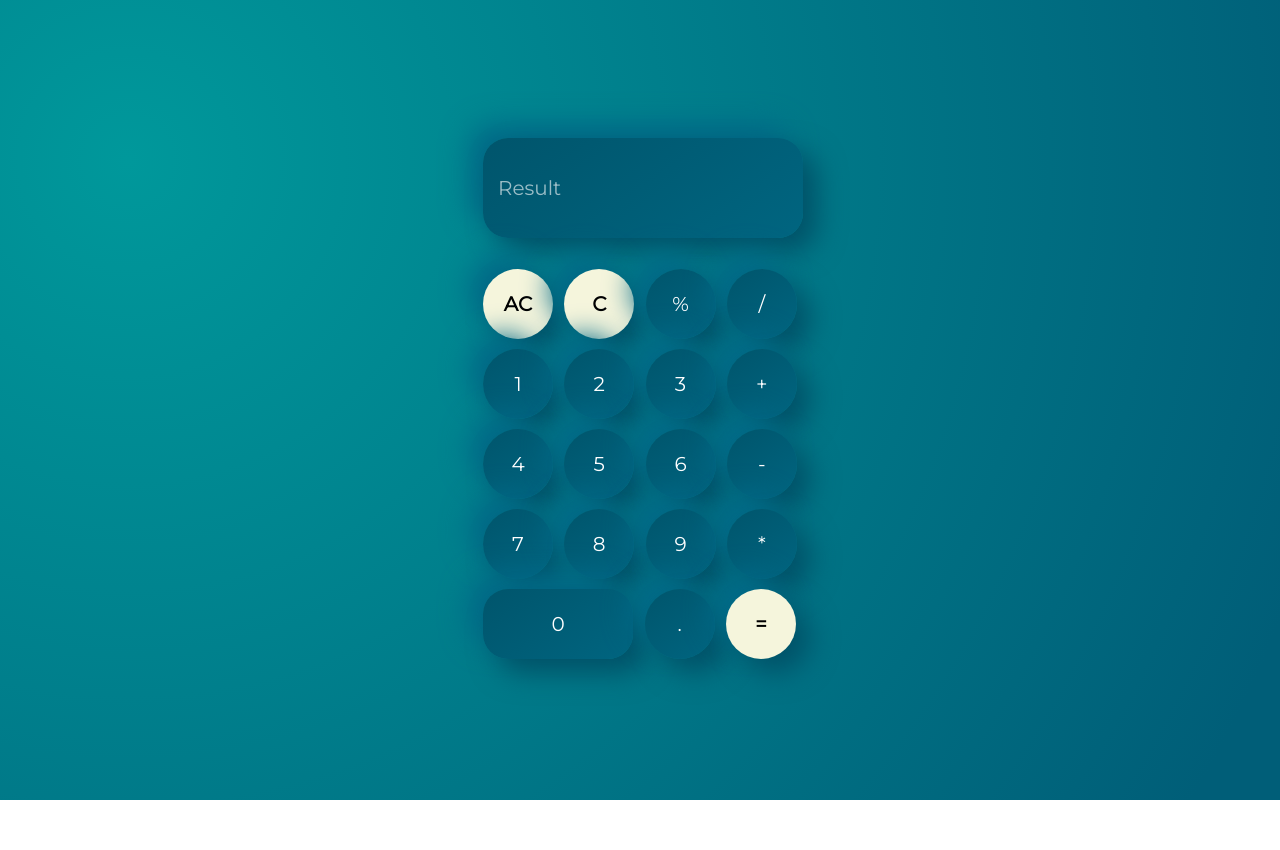
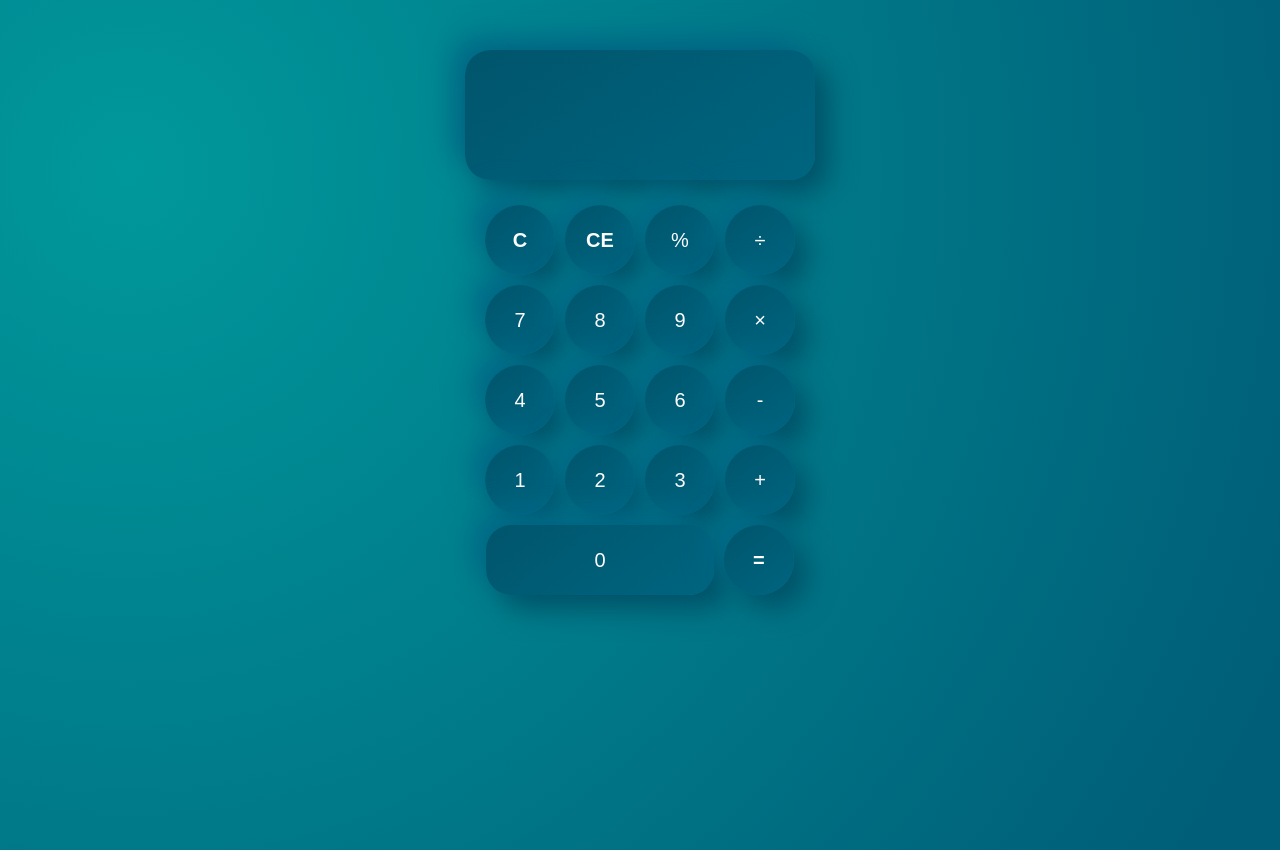
Before and after one commit to saintmarc-michel/Calculator, a plain HTML site: page index.html in a window 1280 px wide. Before the commit the page ends 800 px from the top, so only its background shows below. Drawn offline with Linux system fonts and the light colour scheme.

Commit message:
Add files via upload

```diff
--- a/index.html
+++ b/index.html
@@ -11,7 +11,7 @@
 </head>
 <body>
 
-    <div class="wrapper">
+    <!-- <div class="wrapper">
         <div class="container">
 
             <div class="display-row">
@@ -51,8 +51,51 @@
                 <input type="button" value="=" onclick="calculate(result.value)" id="evale-btn">
             </div>
         </div>
+    </div> -->
+
+
+<div id="container">
+    <div id="calculator">
+
+        <div id="result">
+            <div id="history">
+                <p id="history-value"></p>
+            </div>
+            <div id="output">
+                <p id="output-value"></p>
+            </div>
+        </div>
+        <div id="keyword">
+
+            <button class="operator" id="clear">C</button>
+            <button class="operator" id="backspace">CE</button>
+            <button class="operator" id="%">%</button>
+            <button class="operator" id="/">&#247;</button>
+
+            <button class="number" id="7">7</button>
+            <button class="number" id="8">8</button>
+            <button class="number" id="9">9</button>
+            <button class="operator" id="*">&times;</button>
+
+            <button class="number" id="4">4</button>
+            <button class="number" id="5">5</button>
+            <button class="number" id="6">6</button>
+            <button class="operator" id="-">-</button>
+
+            <button class="number" id="1">1</button>
+            <button class="number" id="2">2</button>
+            <button class="number" id="3">3</button>
+            <button class="operator" id="+">+</button>
+
+            <button class="number zero-btn" id="0">0</button>
+            <button class="operator evale-btn" id="=">=</button>
+
+        </div>
+
     </div>
+</div>
 
-    <script src="./script.js"></script>
+
+<script src="./script.js"></script>
 </body>
 </html>
--- a/script.js
+++ b/script.js
@@ -1,43 +1,128 @@
-const res = document.getElementById("result");
+// const res = document.getElementById("result");
 
 
-function calculate(value){
+// function calculate(value){
 
-    const calculatedValue = eval(value || null);
+//     const calculatedValue = eval(value || null);
 
-    if (isNaN(calculatedValue)) {
-        res.value = "Can't divide 0 with 0";
-        setTimeout(() => {
-            res.value ="";
-        }, 1300);
-    } else{
-        res.value = calculatedValue;
-    }
+//     if (isNaN(calculatedValue)) {
+//         res.value = "";
+//         setTimeout(() => {
+//             res.value = "";
+//         }, 1300);
+//     } else{
+//         res.value = calculatedValue;
+//     }
 
+// }
+
+// function liveScreen(enteredValue){
+
+//     if (!res.value){
+//         res.value = "";
+//     }
+//     res.value += enteredValue;
+
+// }
+
+// document.addEventListener("keydown", keyboardInputHandler);
+
+// function keyboardInputHandler(e) {
+//     e.preventDefault();
+// }
+
+// function eraseNum() {
+
+//    let res1 = res.value
+//     let res2 = res1.slice(0, -1);
+
+//     document.getElementById("result").value= res2
+// }
+
+
+
+
+
+
+function getHistory(){
+	return document.getElementById("history-value").innerText;
+}
+function printHistory(num){
+	document.getElementById("history-value").innerText=num;
+}
+function getOutput(){
+	return document.getElementById("output-value").innerText;
+}
+function printOutput(num){
+	if(num==""){
+		document.getElementById("output-value").innerText=num;
+	}
+	else{
+		document.getElementById("output-value").innerText=getFormattedNumber(num);
+	}
 }
 
-
-// Displays entered value on screen.
-function liveScreen(enteredValue){
-
-    if (!res.value){
-        res.value = "";
-    }
-    res.value += enteredValue;
+function getFormattedNumber(num){
+	if(num=="-"){
+		return "";
+	}
+	var n = Number(num);
+	var value = n.toLocaleString("en");
+	return value;
 }
 
-//adding event handler on the document to handle keyboard inputs
-document.addEventListener("keydown", keyboardInputHandler);
-
-//function to handle keyboard inputs
-function keyboardInputHandler(e) {
-    e.preventDefault();
+function reverseNumberFormat(num){
+	return Number(num.replace(/,/g,''));
 }
 
-function eraseNum() {
+var operator = document.getElementsByClassName("operator");
+for(var i =0;i<operator.length;i++){
+	operator[i].addEventListener('click',function(){
+		if(this.id=="clear"){
+			printHistory("");
+			printOutput("");
+		}
+		else if(this.id=="backspace"){
+			var output=reverseNumberFormat(getOutput()).toString();
+			if(output){//if output has a value
+				output= output.substr(0,output.length-1);
+				printOutput(output);
+			}
+		}
+		else{
+			var output=getOutput();
+			var history=getHistory();
+			if(output==""&&history!=""){
+				if(isNaN(history[history.length-1])){
+					history= history.substr(0,history.length-1);
+				}
+			}
+			if(output!="" || history!=""){
+				output= output==""?output:reverseNumberFormat(output);
+				history=history+output;
+				if(this.id=="="){
+					var result=eval(history);
+					printOutput(result);
+					printHistory("");
+				}
+				else{
+					history=history+this.id;
+					printHistory(history);
+					printOutput("");
+				}
+			}
+		}
 
-   let res1 = res.value
-    let res2 = res1.slice(0, -1);
+	});
+}
 
-    document.getElementById("result").value= res2
+var number = document.getElementsByClassName("number");
+for(var i =0;i<number.length;i++){
+	number[i].addEventListener('click',function(){
+		var output=reverseNumberFormat(getOutput());
+		if(output!=NaN){ //if output is a number
+			output=output+this.id;
+			printOutput(output);
+		}
+	});
 }
--- a/style.css
+++ b/style.css
@@ -1,40 +1,68 @@
 @import url('https://fonts.googleapis.com/css2?family=Montserrat&display=swap');
 
-*, *::before, *::after {
-    box-sizing: border-box;
-    font-family: 'Montserrat', sans-serif;
-    -webkit-appearance: none;
-    font-size: 20px;
-}
+
 
 body{
     margin: 0;
     padding: 0;
+    font-family: 'Montserrat', sans-serif;
     background-image: radial-gradient( circle farthest-corner at 10% 20%,
     rgba(0,152,155,1) 0.1%, rgba(0,94,120,1) 94.2% );
 }
-::placeholder {
-    color: rgba(255, 255, 255, 0.603);
+
+#container{
+    width: 100%;
+    height: 100vh;
+    margin-top: 50px;
+}
+#calculator{
+    width: 350px;
+    height: 550px;
+    margin: 0 auto;
+    border-radius: 20px;
 }
 
-.display-row{
-    margin-bottom: 25px;
+#result{
+    height: 130px;
+    background-color: rgba(0,94,120,1);
+    border-radius: 25px;
+    background: linear-gradient(145deg, #00556c, #006580);
+    box-shadow:  14px 14px 28px #005268,
+    -14px -14px 28px #006a88;
+    margin-bottom: 20px;
+    color: white;
 }
-.wrapper{
-   display: flex;
-   justify-content: center;
-   flex-direction: column;
-   align-items: center;
-   transition: all 0.8s;
-   width: 100%;
-   height: 100vh;
+#history-value{
+    color: beige;
 }
-
-.container{
-    width: 320px;
+#keyword{
+    display: flex;
+    flex-wrap: wrap;
+    justify-content: center;
+    align-items: center;
+    height: 400px;
 }
-
-input{
+#keyword .zero-btn{
+    width: 65%;
+    border-radius: 25px;
+}
+#history{
+    text-align: right;
+    height: 20px;
+    margin: 0 20px;
+    padding-top: 20px;
+    color: cadetblue;
+}
+#output{
+    text-align: right;
+    height: 60px;
+    padding: 10px 20px;
+    font-size: 30px;
+}
+#history-value, #output-value{
+    margin: 0;
+}
+.operator, .number, .empty{
     padding: 15px;
     color: rgb(255, 255, 255);
     cursor: pointer;
@@ -46,51 +74,27 @@ input{
     -14px -14px 28px #006a88;
     border: none;
     outline: none;
-    margin: 3px;
+    margin: 5px;
+    font-size: 20px;
 }
-input:hover{
+.number, .operator{
+  cursor: pointer;
+}
+
+#backspace,
+#keyword .evale-btn,
+#clear{
+
+    font-weight: bold;
+}
+
+#backspace:hover,
+#keyword .evale-btn:hover,
+#clear:hover{
+    color: rgb(0, 0, 0);
+    background: beige;
+    border: 2px solid black;
+}
+.operator:hover, .number:hover, .empty:hover{
     border: 2px solid white;
 }
-
-.first-row,
-.second-row,
-.third-row,
-.fourth-row,
-.fifth-row{
-    margin-bottom: 4px;
-}
-
-#all-button{
-    color: rgb(0, 0, 0);
-    background: beige;
-    font-weight: bold;
-}
-#all-button:hover{
-    border: 2px solid black;
-}
-#erase-btn{
-    color: rgb(0, 0, 0);
-    background: beige;
-    font-weight: bold;
-}
-#erase-btn:hover{
-    border: 2px solid black;
-}
-#evale-btn{
-    color: rgb(0, 0, 0);
-    background: beige;
-    font-weight: bold;
-}
-#evale-btn:hover{
-    border: 2px solid black;
-}
-#result{
-    width: 100%;
-    height: 100px;
-    border-radius: 25px;
-}
-.zero-btn{
-    width: 47%;
-    height: 70px;
-    border-radius: 25px;
-}
```
